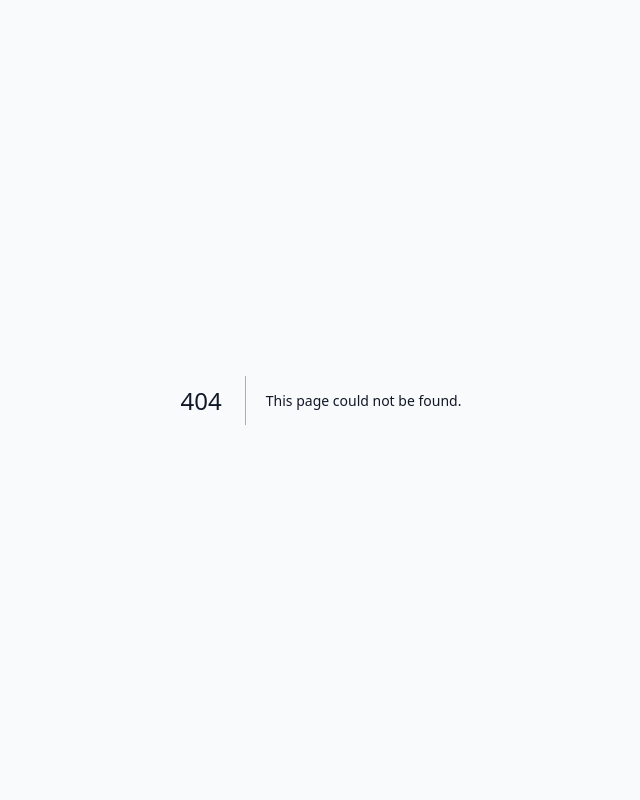
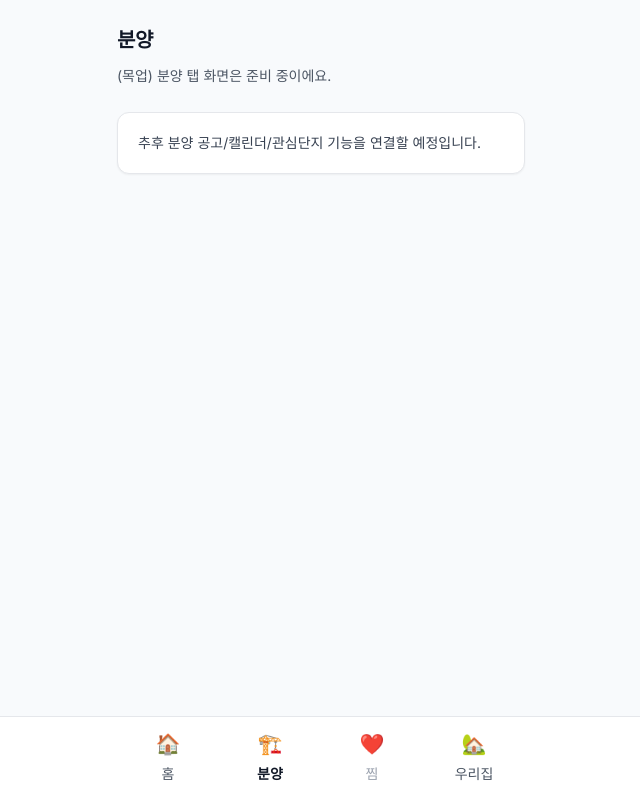
Before and after one commit to elfgee/zikim2, a Next.js app: page /presale in a window 1280 px wide. Before the commit this address had no page. Shown: the whole page, without its empty margins (319-959 px from the left). Built offline with nearby package versions, Linux system fonts and the light colour scheme.

Commit message:
ui: update bottom tabs (home/presale/wish/ourhome)

```diff
--- a/src/app/(main)/MainTabBar.tsx
+++ b/src/app/(main)/MainTabBar.tsx
@@ -12,9 +12,9 @@ type Tab = {
 
 const TABS: Tab[] = [
   { key: "home", label: "홈", href: "/gateway" },
-  { key: "my", label: "마이", href: "/my" },
-  { key: "search", label: "검색", disabled: true },
+  { key: "presale", label: "분양", href: "/presale" },
   { key: "wish", label: "찜", disabled: true },
+  { key: "ourhome", label: "우리집", href: "/my" },
 ];
 
 function isActive(pathname: string, href?: string) {
@@ -54,7 +54,13 @@ export default function MainTabBar() {
                 aria-disabled="true"
               >
                 <span className="text-[length:var(--font-size-xl)]">
-                  {t.key === "search" ? "🔍" : "❤️"}
+                  {t.key === "home"
+                    ? "🏠"
+                    : t.key === "presale"
+                    ? "🏗️"
+                    : t.key === "ourhome"
+                    ? "🏡"
+                    : "❤️"}
                 </span>
                 <span className="font-medium">{t.label}</span>
               </button>
@@ -72,7 +78,13 @@ export default function MainTabBar() {
               ].join(" ")}
             >
               <span className="text-[length:var(--font-size-xl)]">
-                {t.key === "home" ? "🏠" : "👤"}
+                {t.key === "home"
+                  ? "🏠"
+                  : t.key === "presale"
+                  ? "🏗️"
+                  : t.key === "ourhome"
+                  ? "🏡"
+                  : "❤️"}
               </span>
               <span>{t.label}</span>
             </Link>
--- /dev/null
+++ b/src/app/(main)/presale/page.tsx
@@ -0,0 +1,16 @@
+export default function PresalePage() {
+  return (
+    <div className="px-[var(--spacing-5)] pt-[var(--spacing-6)] pb-[var(--spacing-10)]">
+      <h1 className="text-[length:var(--font-size-xl)] leading-[length:var(--font-leading-8)] font-bold tracking-tight text-gray-900">
+        분양
+      </h1>
+      <p className="mt-[var(--spacing-2)] text-[length:var(--font-size-sm)] leading-[length:var(--font-leading-6)] text-gray-600">
+        (목업) 분양 탭 화면은 준비 중이에요.
+      </p>
+
+      <div className="mt-[var(--spacing-6)] rounded-xl border border-[color:var(--border)] bg-white p-[var(--spacing-5)] text-sm text-gray-700 shadow-sm">
+        추후 분양 공고/캘린더/관심단지 기능을 연결할 예정입니다.
+      </div>
+    </div>
+  );
+}
```
